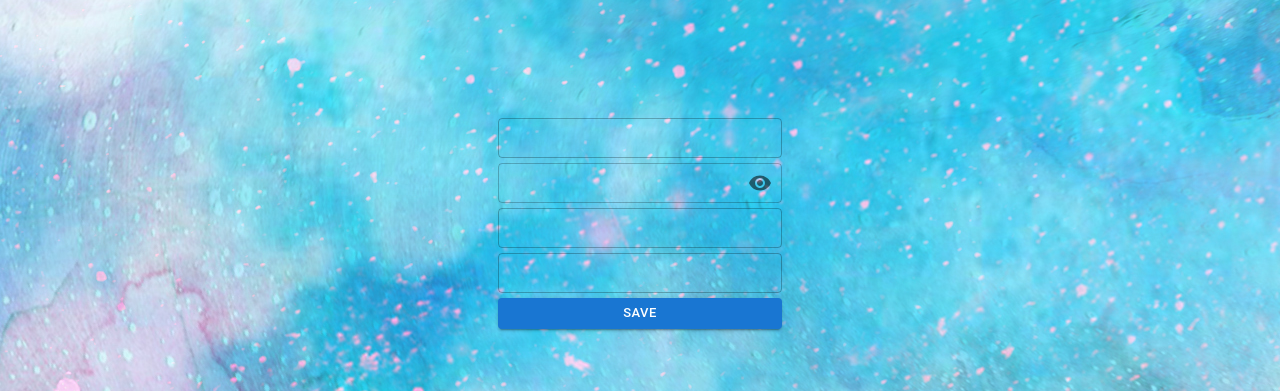
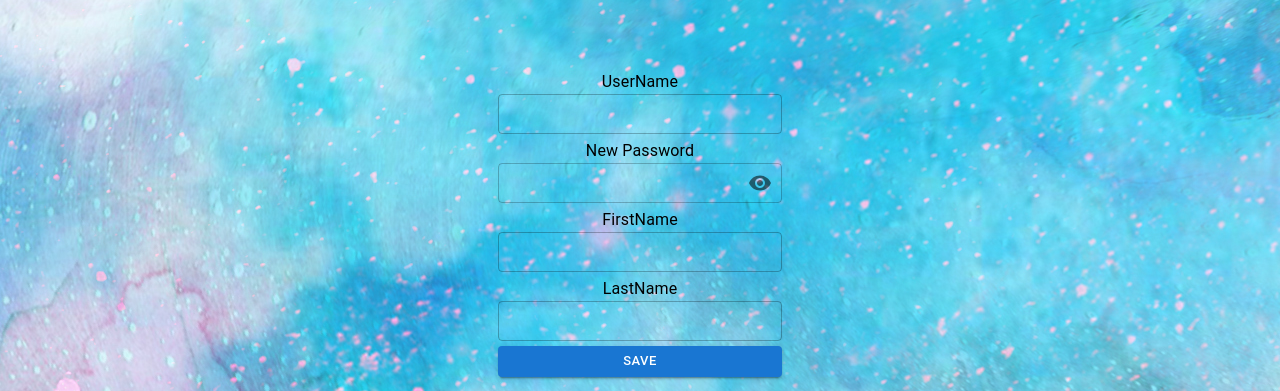
Before and after one commit to syllogism1123/myBookLib, a React (Create React App) app in the folder book-frontend/: page /account in a window 1280 px wide. Shown: the part 245-636 px from the top of the page. Built offline with nearby package versions, Linux system fonts and the light colour scheme; no server answers.

Commit message:
updateuser stuff

```diff
--- a/book-frontend/src/App.tsx
+++ b/book-frontend/src/App.tsx
@@ -4,7 +4,7 @@ import {SignUpPage} from "./componet/SignUpPage";
 import {LoginPage} from "./componet/LoginPage";
 import useUser from "./hook/useUser";
 import SearchBooksPage from "./componet/SearchBooksPage";
-import React from "react";
+import React, {useEffect} from "react";
 import {BookDetails} from "./componet/BookDetails";
 import UserBookGallery from "./componet/UserBookGallery";
 import {ToastContainer} from "react-toastify";
@@ -12,14 +12,29 @@ import ResponsiveAppBar from "./componet/ResponsiveAppBar";
 import {AccountPage} from "./componet/AccountPage";
 
 function App() {
-    const {login, logout, createUser,username} = useUser();
+    const {login, logout, createUser, username, loadUser, user, setUser} = useUser();
 
     function isLoggedIn() {
         return localStorage.getItem('token') !== "";
     }
 
-    console.log(isLoggedIn())
-    console.log(username)
+  /*  console.log(isLoggedIn())*/
+    const data = localStorage.getItem('token')
+    useEffect(() => {
+
+        if (data) {
+            setUser(JSON.parse(data));
+        }
+    }, [data]);
+
+    useEffect(() => {
+        if (username) {
+            console.log(username)
+            loadUser(username).catch(
+                (e) => console.error(e)
+            );
+        }
+    }, [username]);
 
 
     return (
@@ -34,7 +49,7 @@ function App() {
                     </Route>
                     {isLoggedIn() && <Route path="/search" element={<SearchBooksPage/>}>
                     </Route>}
-                    {isLoggedIn() && <Route path="/account" element={<AccountPage username={username}/>}>
+                    {isLoggedIn() && <Route path="/account" element={<AccountPage user={user}/>}>
                     </Route>}
                     {isLoggedIn() && <Route path="/mylibrary/" element={<UserBookGallery/>}>
                     </Route>}
--- a/book-frontend/src/componet/AccountPage.tsx
+++ b/book-frontend/src/componet/AccountPage.tsx
@@ -1,4 +1,4 @@
-import {Button, FormControl, IconButton, InputAdornment, OutlinedInput, TextField} from "@mui/material";
+import {Button, FormControl, IconButton, InputAdornment, OutlinedInput, TextField, Typography} from "@mui/material";
 import React, {ChangeEvent, FormEvent, useEffect, useState} from "react";
 import {useNavigate} from "react-router-dom";
 import axios from "axios";
@@ -7,16 +7,17 @@ import {Visibility, VisibilityOff} from "@mui/icons-material";
 import useUser from "../hook/useUser";
 
 type Props = {
-    username: string | undefined
+    user: User | null
 }
 export const AccountPage = (props: Props) => {
-
+    const initialState: User = {id: "", username: "", password: "", firstname: "", lastname: ""};
     const navigate = useNavigate();
-    const [user, setUser] = useState<User>();
+    const [user, setUser] = useState<User>(initialState);
     const {updateUser} = useUser();
 
     useEffect(() => {
-        axios.get(`http://localhost:8080/api/users/${props.username}`, {
+        if (props.user) {
+            axios.get(`http://localhost:8080/api/users/${props.user.username}`, {
                 withCredentials: true
             })
                 .then((response) => {
@@ -26,16 +27,20 @@ export const AccountPage = (props: Props) => {
                 .catch((error) => {
                     console.error(error)
                 })
-    }, [props.username])
+        }
+
+    }, [props.user])
 
     function onChange(event: ChangeEvent<HTMLInputElement>) {
         const targetName: string = event.target.name;
         const value: string = event.target.value;
         if (user?.id) {
-            setUser({
-                ...user, id: user.id,
+            const updatedUser = {
+                ...user,
+                id: user.id,
                 [targetName]: value
-            })
+            };
+            setUser(updatedUser);
         }
     }
 
@@ -47,6 +52,13 @@ export const AccountPage = (props: Props) => {
         }
     }
 
+    useEffect(() => {
+        const savedUser = localStorage.getItem('token');
+        if (savedUser) {
+            setUser(JSON.parse(savedUser));
+        }
+    }, []);
+
     const [showPassword, setShowPassword] = React.useState(false);
 
     const handleClickShowPassword = () => setShowPassword((show) => !show);
@@ -55,9 +67,11 @@ export const AccountPage = (props: Props) => {
         event.preventDefault();
     };
 
+
     return (
         <div className="login-page-container">
             <FormControl component="form" onSubmit={onSubmit}>
+                <Typography>UserName</Typography>
                 <TextField
                     name="username"
                     type="text"
@@ -65,10 +79,14 @@ export const AccountPage = (props: Props) => {
                     value={user?.username}
                     size="small"
                     style={{marginBottom: '5px'}}
+                    inputProps={{style: {textAlign: 'center'}}}
                     disabled
                 />
+                <Typography>New Password</Typography>
                 <OutlinedInput
                     id="outlined-adornment-password"
+                    name="password"
+                    required
                     type={showPassword ? 'text' : 'password'}
                     value={user?.password}
                     onChange={onChange}
@@ -85,8 +103,10 @@ export const AccountPage = (props: Props) => {
                         </InputAdornment>
                     }
                     style={{marginBottom: '5px'}}
+                    inputProps={{style: {textAlign: 'center'}}}
                     size="small"
                 />
+                <Typography>FirstName</Typography>
                 <TextField
                     name="firstname"
                     type="text"
@@ -94,8 +114,10 @@ export const AccountPage = (props: Props) => {
                     value={user?.firstname}
                     size="small"
                     style={{marginBottom: '5px'}}
+                    inputProps={{style: {textAlign: 'center'}}}
                     disabled
                 />
+                <Typography>LastName</Typography>
                 <TextField
                     name="lastname"
                     type="text"
@@ -103,6 +125,7 @@ export const AccountPage = (props: Props) => {
                     value={user?.lastname}
                     size="small"
                     style={{marginBottom: '5px'}}
+                    inputProps={{style: {textAlign: 'center'}}}
                     disabled
                 />
                 <Button variant="contained" type="submit" size="small">
--- a/book-frontend/src/hook/useUser.ts
+++ b/book-frontend/src/hook/useUser.ts
@@ -1,5 +1,5 @@
 import axios from "axios";
-import {useEffect, useState} from "react";
+import {useState} from "react";
 import {User, UserModel} from "../model/UserModel";
 
 export default function useUser() {
@@ -34,22 +34,7 @@ export default function useUser() {
             console.error(error);
         })
     }
-    const data = localStorage.getItem('token')
-    useEffect(() => {
 
-        if (data) {
-            setUser(JSON.parse(data));
-        }
-    }, [data]);
-
-    useEffect(() => {
-        if (username) {
-            console.log(username)
-            loadUser(username).catch(
-                (e) => console.error(e)
-            );
-        }
-    }, [username]);
 
     const createUser = async (newUser: UserModel) => {
         return await axios.post("http://localhost:8080/api/users/signup", newUser, {
@@ -86,5 +71,5 @@ export default function useUser() {
     }
 
 
-    return {user, username, setUser, login, logout, createUser, error, setError, loadUser, updateUser}
+    return {user, username, error, setUser, login, logout, createUser, setError, loadUser, updateUser}
 }
```
Lines whose indentation alone changed are shown as unchanged.
